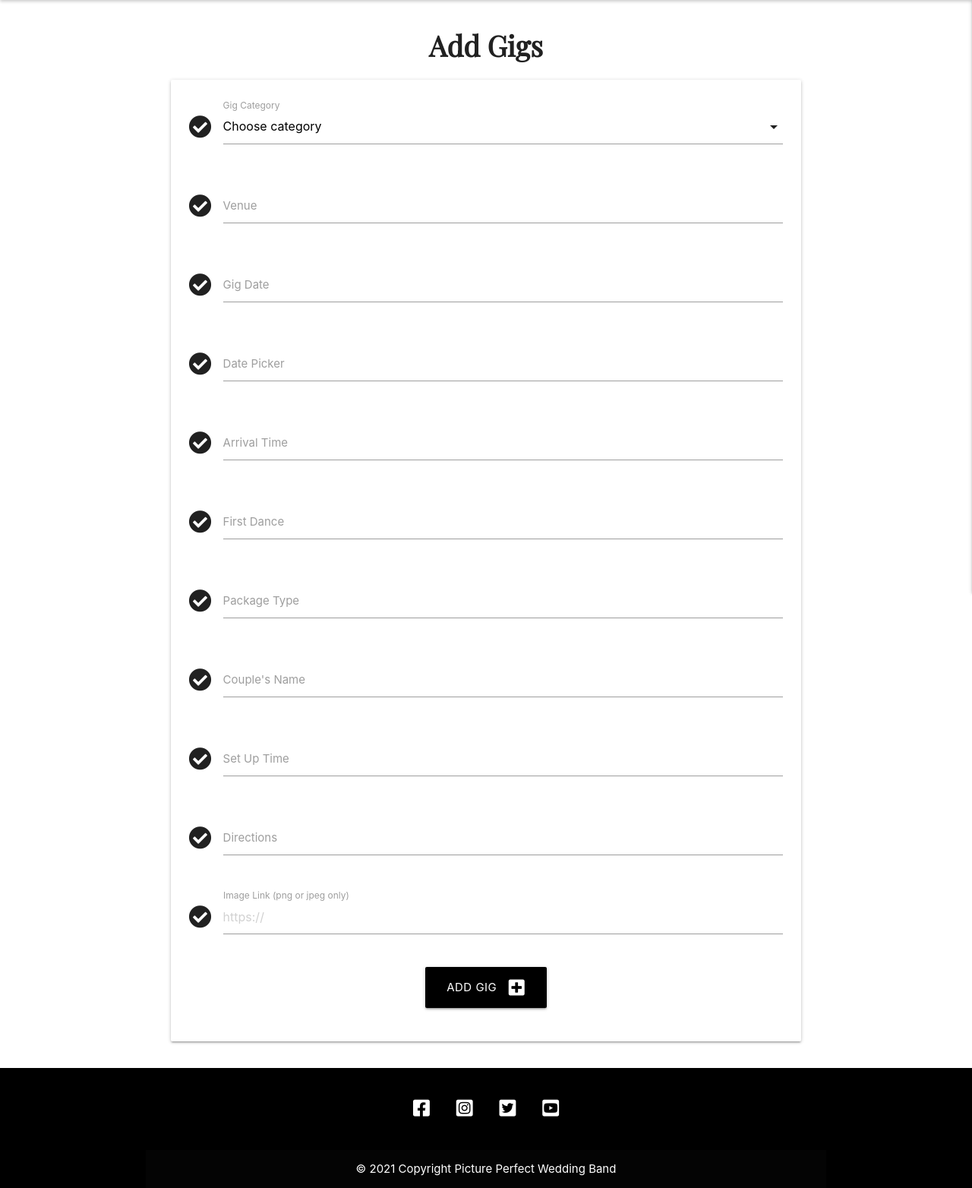
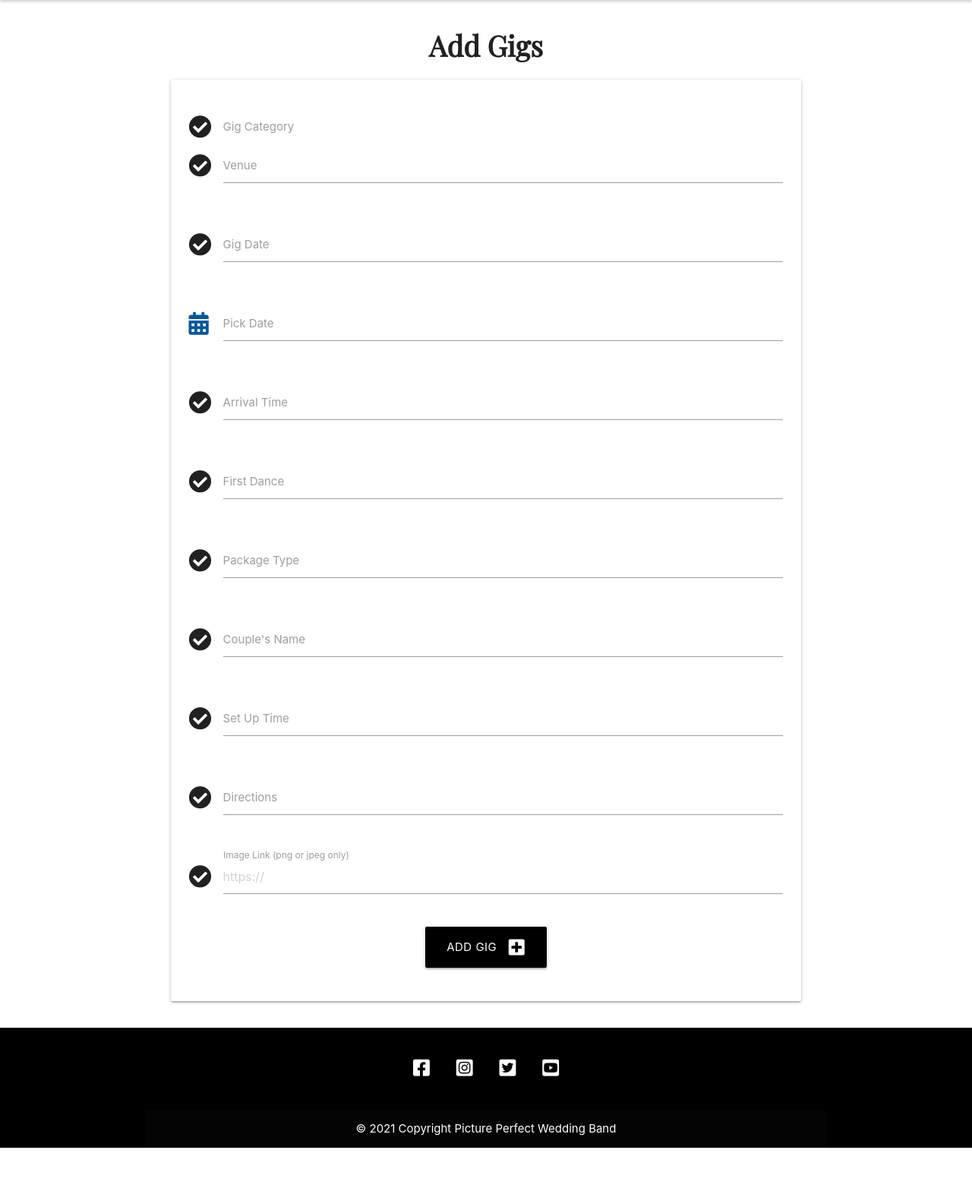
Before and after one commit to Joe2308/wedding-band-diary, a Flask app: page /add_gigs in a window 1280 px wide. Shown: the part 80-1644 px from the top of the page at 76% size. After the commit the page ends 1591 px from the top, so only its background shows below. Run offline with Flask 2, Linux system fonts and the light colour scheme; the visitor is signed in with stand-in values (Sample User, id 1); data that the repository does not hold is empty; some libraries are stand-ins or nearby versions.

Commit message:
Datefield picker added to add gigs form

```diff
--- a/app.py
+++ b/app.py
@@ -139,7 +139,7 @@
             "first_dance": request.form.get("first_dance"),
             "set_up_time": request.form.get("set_up_time"),
             "gig_date": request.form.get("gig_date"),
-            "date": "",
+            "due_date": request.form.get("due_date"),
             "directions": request.form.get("directions"),
             "image_url": request.form.get("image_url")
         }
--- a/static/js/script.js
+++ b/static/js/script.js
@@ -2,6 +2,13 @@
     $(".sidenav").sidenav({edge: "right"});
     $('.tooltipped').tooltip();
     $('select').formSelect();
+    $('.datepicker').datepicker({
+      format: "dd mmmm, yyyy",
+      yearRange: 3,
+      showClearBtn: true,
+      i18n: {
+        done: "Select"
+      }
 });
 
 $(function() { setTimeout(function() {
--- a/templates/add-gigs.html
+++ b/templates/add-gigs.html
@@ -42,16 +42,14 @@
                     <label for="gig_date">Gig Date</label>
                 </div>
             </div>
-            <!-- Date field picker -->
-            <div class="row tooltipped" data-position="top"
-                data-tooltip="Please choose date">
-                <div class="input-field col s12">
-                    <i class="fas fa-check-circle prefix" aria-hidden="true"></i>
-                    <input id="date" name="date" type="number"
-                        class="validate" required>
-                    <label for="date">Date Picker</label>
-                </div>
+           <!-- date picker -->
+           <div class="row">
+            <div class="input-field col s12">
+                <i class="fas fa-calendar-alt prefix light-blue-text text-darken-4"></i>
+                <input id="due_date" name="due_date" type="text" class="datepicker validate" required>
+                <label for="due_date">Pick Date</label>
             </div>
+        </div>
             <!-- Arrival time -->
             <div class="row tooltipped" data-position="top"
                 data-tooltip="Please enter arrival time">
```
